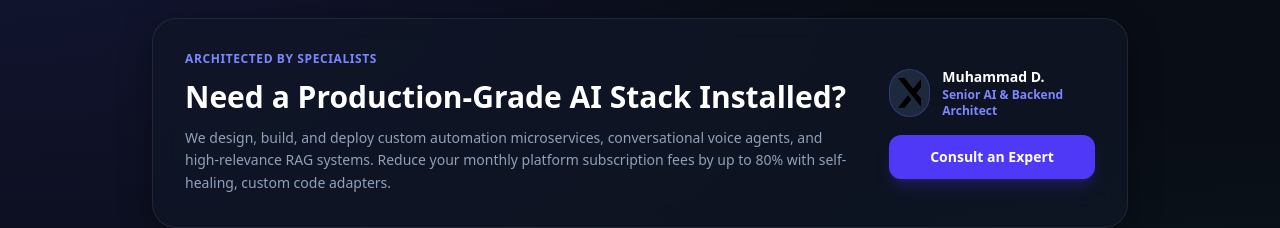
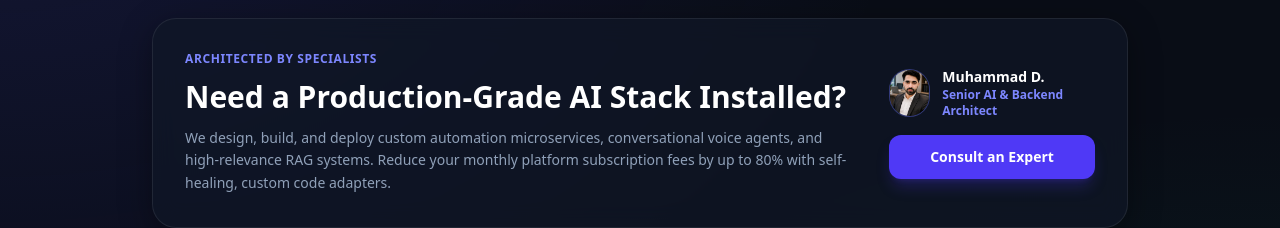
Before and after one commit to MUHAMMADDIN786/agentstack-web, a Next.js app: page / in a window 1280 px wide. Shown: the part 2528-2756 px from the top of the page. Built offline with nearby package versions, Linux system fonts and the light colour scheme.

Commit message:
feat: replace placeholder logo with actual profile photo in specialist card

```diff
--- a/src/app/page.tsx
+++ b/src/app/page.tsx
@@ -1390,7 +1390,7 @@
             <div className="flex items-center gap-3">
               <div className="w-12 h-12 rounded-full overflow-hidden bg-slate-800 border border-indigo-500/30">
                 {/* eslint-disable-next-line @next/next/no-img-element */}
-                <img src="/next.svg" alt="Lead Developer" className="w-full h-full object-cover p-2 dark:invert" />
+                <img src="/profile.png" alt="Lead Developer" className="w-full h-full object-cover" />
               </div>
               <div className="text-left">
                 <span className="text-sm font-bold text-white block">Muhammad D.</span>
```
Also changed, not shown: public/profile.png (added).
